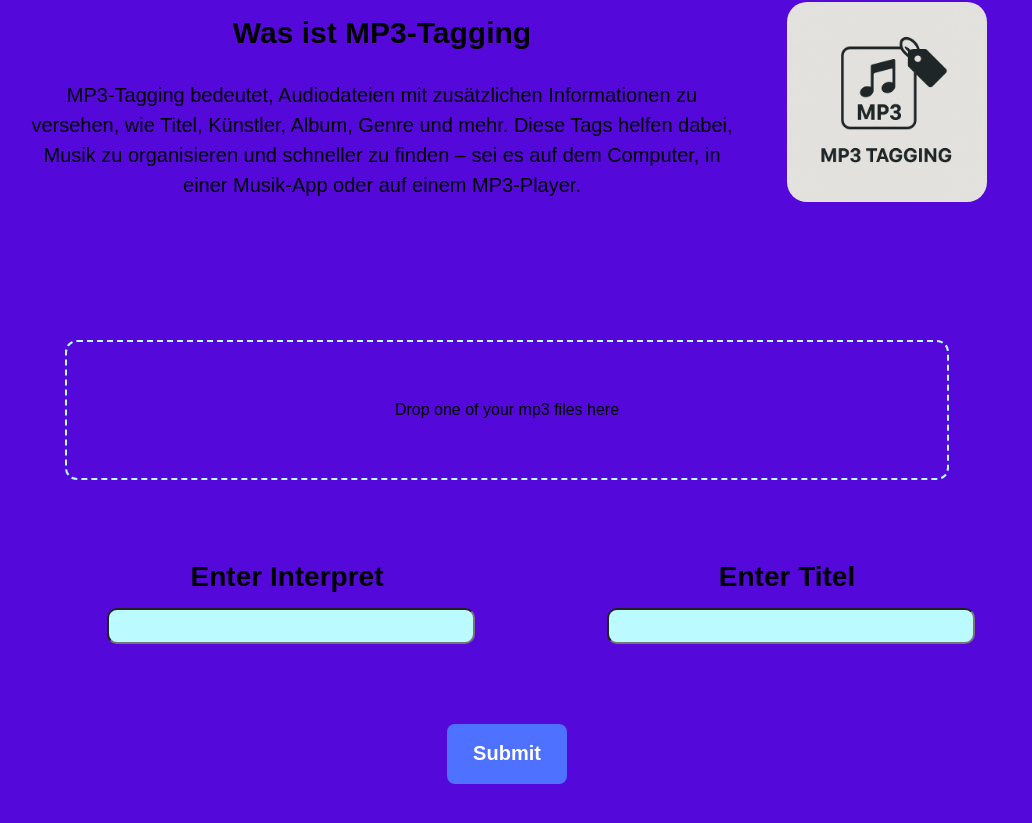
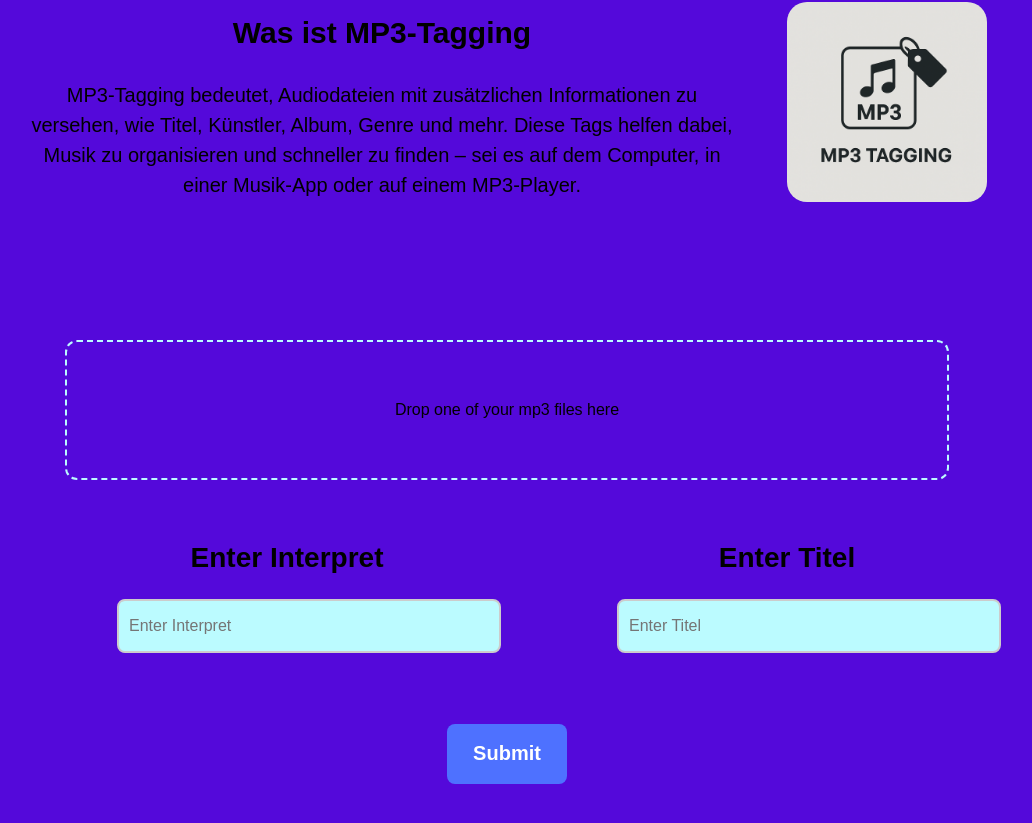
Before and after one commit to Youdontknowme720/taggerweb, a React (Vite) app: page /tagger in a window 1280 px wide. Shown: the part 327-1150 px from the top of the page, without its empty margins (133-1165 px from the left). Built offline with nearby package versions, Linux system fonts and the light colour scheme.

Commit message:
animated input fields

```diff
--- a/src/comps/DropboxAndInput/TaggingField.tsx
+++ b/src/comps/DropboxAndInput/TaggingField.tsx
@@ -1,5 +1,6 @@
 import React from 'react';
 import './TaggingField.css';
+import { motion } from 'framer-motion';
 
 type Tag = {
     tagname: string;
@@ -8,13 +9,34 @@ type Tag = {
 }
 
 const TaggingField: React.FC<Tag> = ({ tagname, value, onChange }) => {
+
+    const [isFocused, setIsFocused] = React.useState(false);
+
     return(
         <div className="container-tagging-field">
             <label htmlFor={tagname} className="tag-label">{tagname}</label>
-            <input type="text"
-                   value={value}
-                   onChange={(e) => onChange(e.target.value)}
-                   className="tag-input"
+            <motion.input
+                type="text"
+                placeholder={tagname}
+                value={value}
+                onChange={(e) => onChange(e.target.value)}
+                onFocus={() => setIsFocused(true)}
+                onBlur={() => setIsFocused(false)}
+                animate={{
+                    borderColor: isFocused ? '#4E71FF' : '#ccc',
+                    scale: isFocused ? 1.08 : 1,
+                }}
+                transition={{ duration: 0.2 }}
+                className="tag-input"
+                style={{
+                    padding: '10px',
+                    margin: '10px',
+                    fontSize: '16px',
+                    border: '2px solid',
+                    borderRadius: '8px',
+                    outline: 'none',
+                    fontFamily: 'Outfit, sans-serif',
+                }}
             />
         </div>
     )
```
